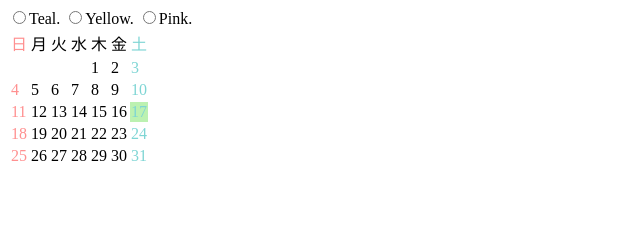
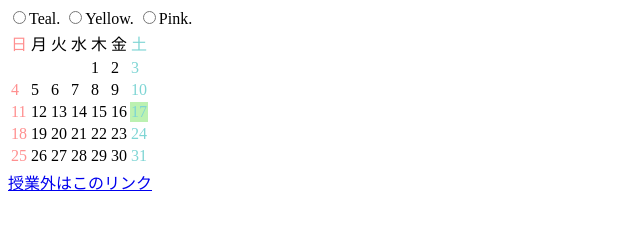
Before and after one commit to Watanuki0401/class11, a plain HTML site: page index.html in a window 1280 px wide. Shown: the whole page, without its empty margins (0-640 px from the left). Drawn offline with Linux system fonts and the light colour scheme.

Commit message:
Update index.html

```diff
--- a/index.html
+++ b/index.html
@@ -34,7 +34,7 @@
     </section>
 
     <section class="function">
-
+      <a href="./out/subindex.html">授業外はこのリンク</a>
     </section>
   </body>
 </html>
```
